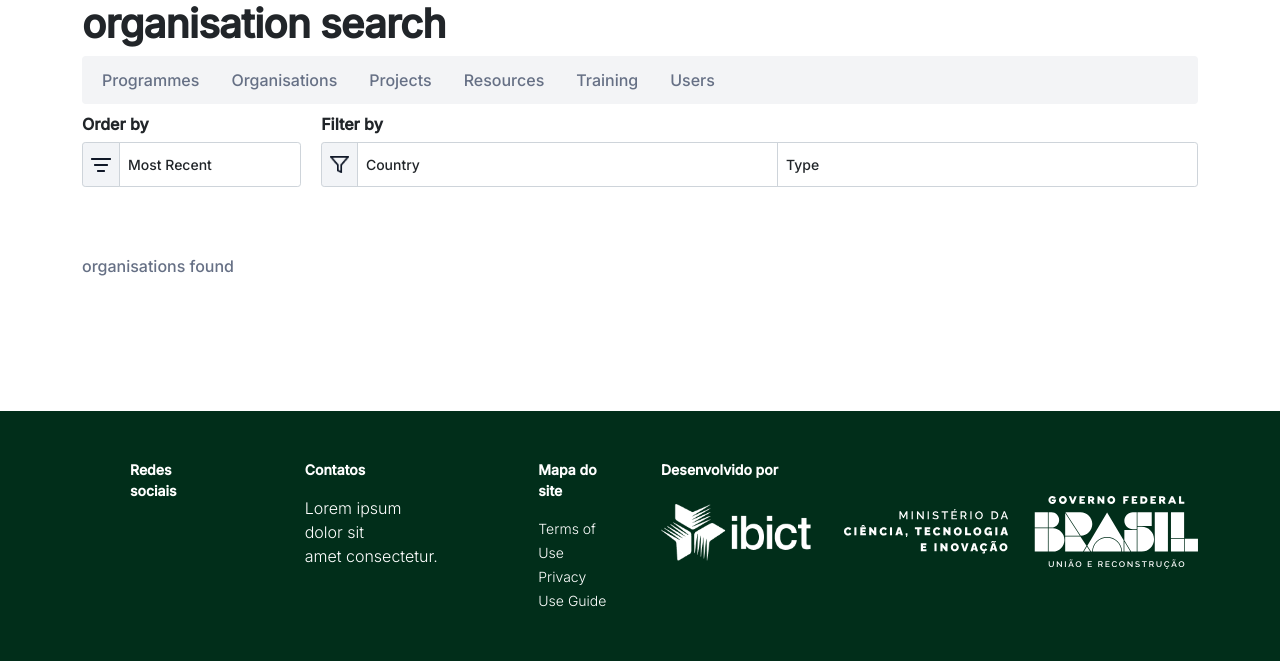
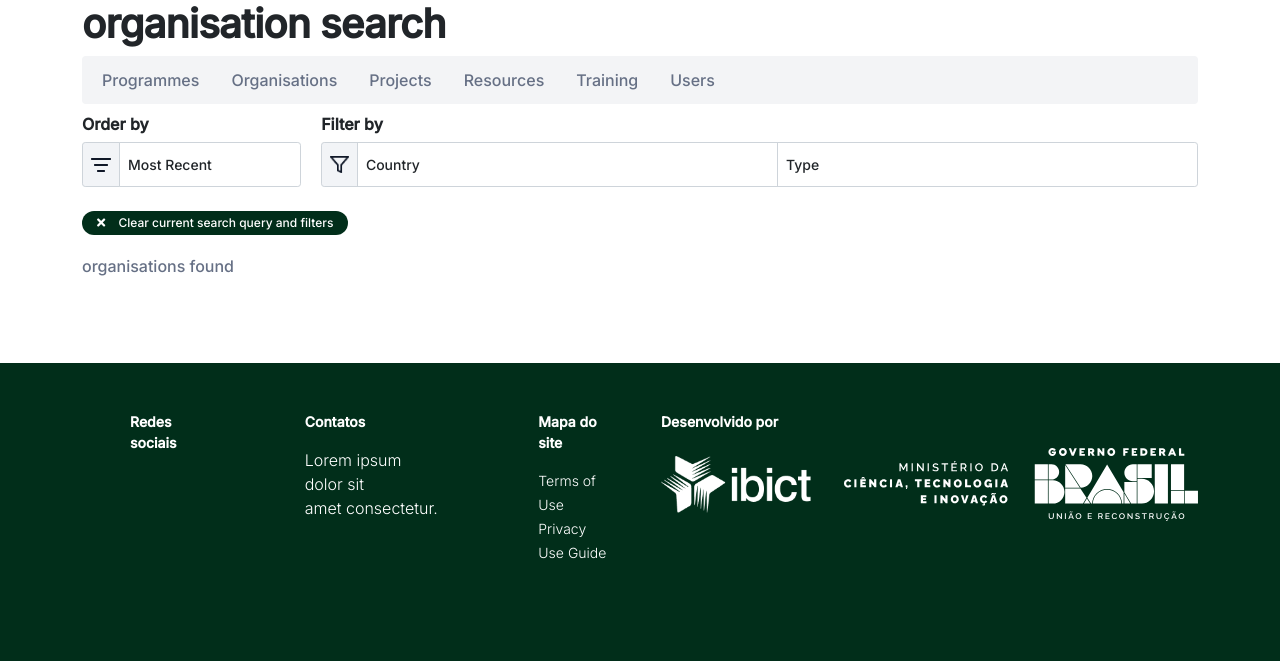
Before and after one commit to josircg/bslise, a Django app: template src/organisations/templates/organisations.html in a window 1280 px wide. Shown: the part 139-800 px from the top of the page. Run offline with Django 4.2, Linux system fonts and the light colour scheme; the template is opened without the code that fills it, so the values that code supplies are empty; parts of the project's set-up code (start-up, migrations or seed data) failed here and were passed over; some libraries are stand-ins or nearby versions.

Commit message:
Ajuste no responsivo

```diff
--- a/src/organisations/templates/_finder_organisation.html
+++ b/src/organisations/templates/_finder_organisation.html
@@ -56,12 +56,12 @@
         <div class="row">
             <div class="col-12 mb-4">
                 {% if filters.keywords %}
-                <a href="#" class="badge rounded-pill bg-pink6 mt-4 search-filter">
+                <a href="#" class="badge rounded-pill bg-green6 mt-4 search-filter">
                     <i class="fas fa-times"></i> {% trans "keyword:" %} {{filters.keywords}}
                 </a>
                 {% endif %}
                 {% if filters.country %}
-                <a href="#" class="badge rounded-pill bg-pink5 mt-4" id="pill-country">
+                <a href="#" class="badge rounded-pill bg-green6 mt-4" id="pill-country">
                     <i class="fas fa-times"></i>
                     {% for country in countries %}
                     {% if country.code == filters.country %}
@@ -71,13 +71,13 @@
                 </a>
                 {% endif %}
                 {% if filters.orgTypes %}
-                <a href="#" class="badge rounded-pill bg-pink4 mt-4" id="pill-orgTypes">
+                <a href="#" class="badge rounded-pill bg-green6 mt-4" id="pill-orgTypes">
                     <i class="fas fa-times"></i>
                     {% trans "type:" %} {{filters.orgTypes}}
                 </a>
                 {% endif %}
                 {% if request.get_full_path != "/organisations" %}
-                <a class="badge rounded-pill bg-pink8 text-decoration-none mt-4" href="/organisations">
+                <a class="badge rounded-pill bg-green6 text-decoration-none mt-4" href="/organisations">
                     <i class="fas fa-times"></i> {% trans "Clear current search query and filters" %}
                 </a>
                 {% endif %}
--- a/src/platforms/templates/_finder_platforms.html
+++ b/src/platforms/templates/_finder_platforms.html
@@ -56,12 +56,12 @@
         <div class="row">
             <div class="col-12 mb-4">
                 {% if filters.keywords %}
-                    <a class="badge rounded-pill bg-pink2 search-filter mt-4">
+                    <a class="badge rounded-pill bg-green6 search-filter mt-4">
                         <i class="fas fa-times"></i> {% trans "keyword:" %} {{filters.keywords}}
                     </a>
                 {% endif %}
                 {% if request.get_full_path != "/platforms" %}
-                    <a class="badge rounded-pill bg-pink8 text-decoration-none mt-4" href="/platforms">
+                    <a class="badge rounded-pill bg-green6 text-decoration-none mt-4" href="/platforms">
                         <i class="fas fa-times"></i> {% trans "Clear current search query and filters" %}
                     </a>
                 {% endif %}
--- a/src/profiles/templates/profiles/_finder_users.html
+++ b/src/profiles/templates/profiles/_finder_users.html
@@ -26,7 +26,7 @@
         <div class="row">
             <div class="col-12 mb-4">
                 {% if request.get_full_path != "/users/" %}
-                <a class="badge rounded-pill bg-pink8 text-decoration-none mt-4" href="/users">
+                <a class="badge rounded-pill bg-green6 text-decoration-none mt-4" href="/users">
                     <i class="fas fa-times"></i> {% trans "Clear current search query and filters" %}
                 </a>
                 {% endif %}
--- a/src/static/site/css/eu-citizen_science.css
+++ b/src/static/site/css/eu-citizen_science.css
@@ -623,6 +623,10 @@
     height: 80px;
 }
 
+footer #mcti img {
+    width: 355px;
+}
+
 /* FINDER */
 #searchNav.finder {
     background-color: #F3F4F6 !important;
@@ -960,6 +964,8 @@
     visibility: hidden;
 }
 
+
+
 /* RESPONSIVIDADE */
 @media (max-width: 430px) {
     .headerText .headerTitle {
@@ -967,6 +973,10 @@
     }
     .headerText .headerTitle img {
         width: 90px !important;
+    }
+    #banner {
+        height: auto !important;
+        padding-top: 50px;
     }
 }
 
@@ -1003,6 +1013,19 @@
     }
 }
 
+@media (max-width: 999px) {
+    #navTop {
+        background: white !important;
+    }
+    #navTop:not(.home) .nav-link,
+    #navTop.active .nav-link {
+        color: var(--green6) !important;
+    }
+    #navTop.home:not(.active) .nav-link {
+        color: var(--green6) !important;
+    }
+}
+
 @media (max-width: 576px) {
     .btnLatest>div {
         margin: 0 !important;
@@ -1022,6 +1045,10 @@
 
     .content-footer {
         padding: 20px;
+    }
+
+    footer #logos-footer #mcti img {
+        width: 100%;
     }
 }
 
@@ -1053,16 +1080,27 @@
     }
 }
 
-
+@media (max-width: 1120px) {
+    footer .container {
+        margin: 0px !important;
+    }
+    footer #logos-footer {
+        margin-left: 50px;
+    }
+}
 
 @media (max-width: 1330px) {
     #banner {
-        background: url(/static/site/img/banner.svg);
+        /* background: url(/static/site/img/banner.svg); */
         background-repeat: no-repeat;
         background-position: top;
         background-size: cover;
         height: auto;
+        position: relative;
+        background-color: #000;
+        height: 560px;
     }
+
 }
 
 .erroPagina {
--- a/src/templates/_footer.html
+++ b/src/templates/_footer.html
@@ -3,7 +3,7 @@
 <!--Footer-->
 <footer class="bg-green6 pt-5 pb-5 text-white">
   <div class="container">
-    <div class="d-flex">
+    <div class="d-md-flex">
       <div class="me-5 ms-5">
         <small class="title fw-600 mb-3 d-block">Redes sociais</small>
       </div>
@@ -11,23 +11,23 @@
         <small class="title fw-600 mb-3 d-block">Contatos</small>
         <p class="fw-300">Lorem ipsum dolor sit<br> amet consectetur.</p>
       </div>
-      <div class="me-5 ms-5 flex-grow-1">
+      <div class="me-5 ms-5 flex-grow-1 mb-5">
         <small class="title fw-600 mb-3 d-block">Mapa do site</small>
         <a href="/terms" class="item-footer">{% trans "Terms of Use" %}</a>
         <a href="/privacy" class="item-footer">{% trans "Privacy" %}</a>
         <a href="/guide" class="item-footer" target="_blank">{% trans "Use Guide" %}</a>
       </div>
-      <div class="">
+      <div id="logos-footer">
         <small class="title fw-600 mb-3 d-block">Desenvolvido por</small>
-        <div class="d-flex">
-          <div class="pe-3 pt-2 me-3">
+        <div class="d-xl-flex">
+          <div class="pe-3 pt-2 me-3" id="ibict">
             <a href="https://www.gov.br/ibict/pt-br" target="_blank">
               <img data-src="{% static 'site/img/logos/ibict-white.png' %}" width="150" alt="" class="lazyload">
             </a>
           </div>
-          <div class="">
+          <div class="" id="mcti">
             <a href="https://www.gov.br/mcti/pt-br" target="_blank">
-              <img data-src="{% static 'site/img/logos/mcti-white.svg' %}?2022" style="width: 355px;"
+              <img data-src="{% static 'site/img/logos/mcti-white.svg' %}?2022" style=""
                 alt="logo gov.br 2022" class="lazyload">
             </a>
           </div>
```
Also changed, not shown: src/projects/templates/_finder_projects.html (+6 -6 lines), src/resources/templates/_finder_resources.html (+5 -5 lines), 4 other files.
